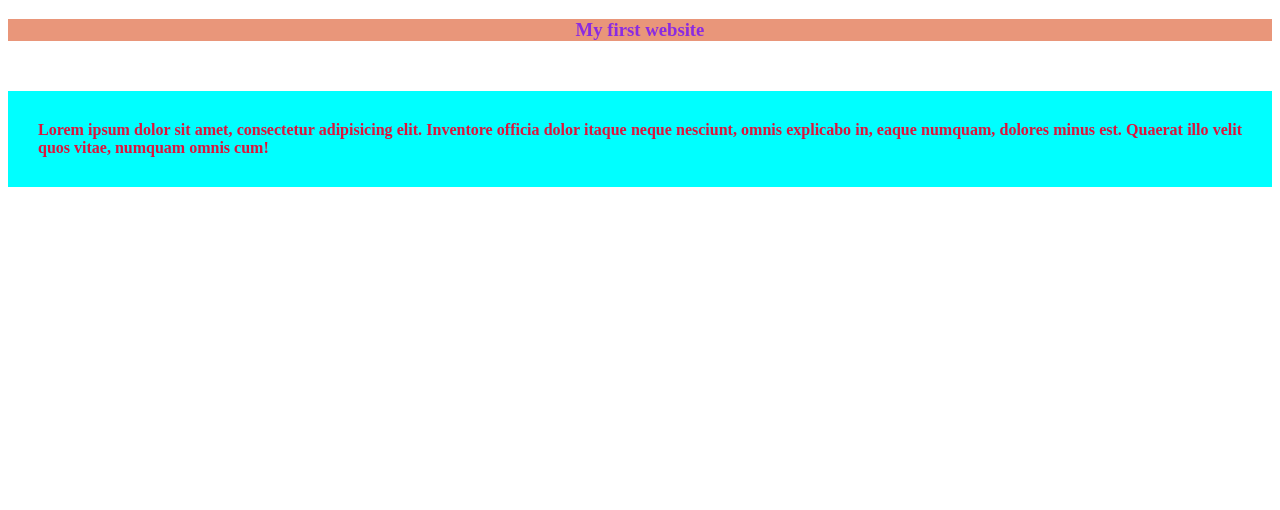
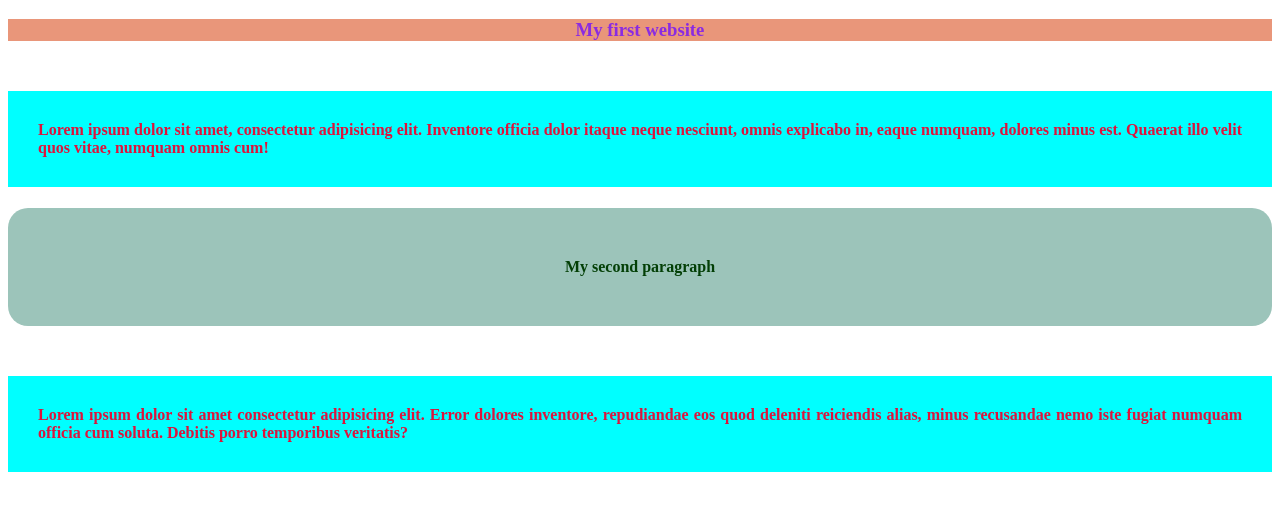
Before and after one commit to Sharif64/my-first-git-repo, a plain HTML site: page index.html in a window 1280 px wide. Drawn offline with Linux system fonts and the light colour scheme.

Commit message:
added styles and second para

```diff
--- /dev/null
+++ b/Mystyle/myrepstyles.css
@@ -0,0 +1,8 @@
+.head{
+    color:rgb(3, 63, 6);
+    background-color: rgb(156, 196, 186);
+    text-align: center;
+    padding: 50px;
+    border-radius: 20px;
+    border-color: blueviolet;
+}
--- a/index.html
+++ b/index.html
@@ -4,6 +4,7 @@
     <meta charset="UTF-8">
     <meta name="viewport" content="width=device-width, initial-scale=1.0">
     <title>My firstever github repo</title>
+    <link rel="stylesheet" href="Mystyle/myrepstyles.css">
     <style>
         p{
             color:crimson;
@@ -22,5 +23,9 @@
         <h3 style= "color: blueviolet; text-align: center; background-color: darksalmon;">My first website</h3>
         <p>Lorem ipsum dolor sit amet, consectetur adipisicing elit. Inventore officia dolor itaque neque nesciunt, omnis explicabo in, eaque numquam, dolores minus est. Quaerat illo velit quos vitae, numquam omnis cum!</p>
     </div>
+    <div>
+        <h4 class="head">My second paragraph</h4>
+        <p>Lorem ipsum dolor sit amet consectetur adipisicing elit. Error dolores inventore, repudiandae eos quod deleniti reiciendis alias, minus recusandae nemo iste fugiat numquam officia cum soluta. Debitis porro temporibus veritatis?</p>
+    </div>
 </body>
 </html>
```
